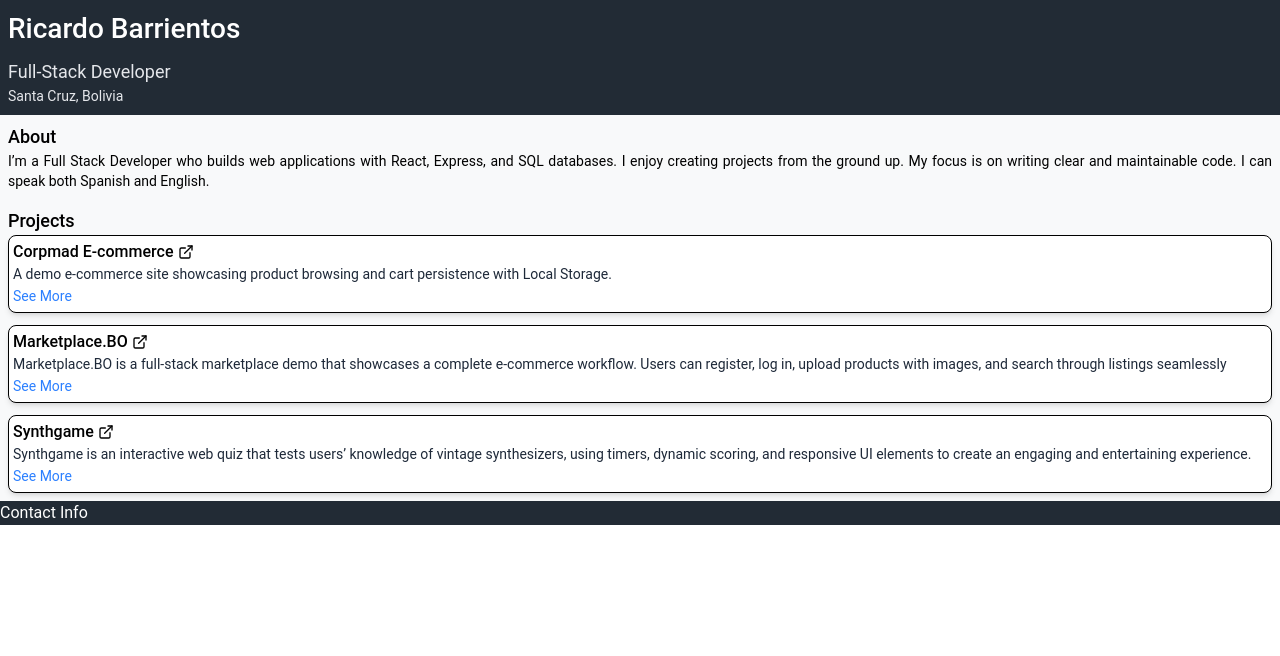
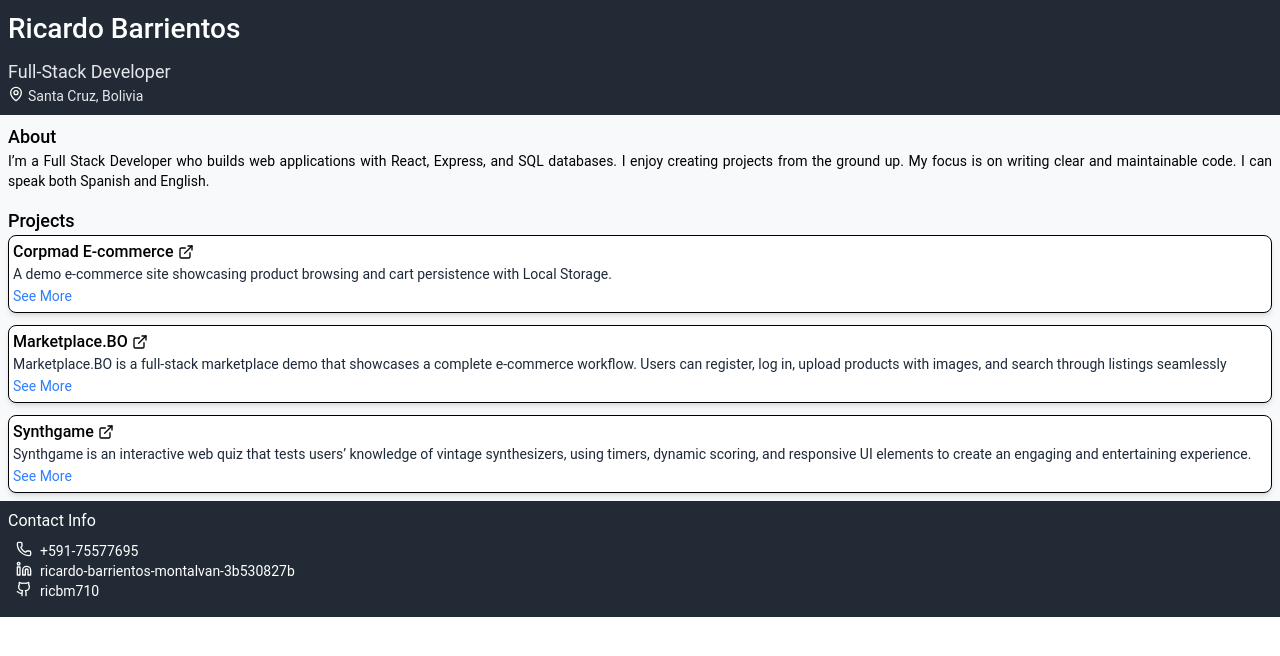
Before and after one commit to ricbm710/portfolio2025, a React (Vite) app: page / in a window 1280 px wide. Shown: the top 656 px of the page. Built offline with nearby package versions, Linux system fonts and the light colour scheme.

Commit message:
feat(footer): created contact info card

```diff
--- a/src/components/Footer.tsx
+++ b/src/components/Footer.tsx
@@ -1,5 +1,37 @@
+//lucide icons
+import { Github, Linkedin, Phone } from "lucide-react";
+
 const Footer = () => {
-  return <div className="bg-accent1 text-white">Contact Info</div>;
+  return (
+    <div className="bg-accent1 p-2">
+      <h3 className="text-[16px] text-white">Contact Info</h3>
+      <div className="p-2">
+        <a
+          href={`https://wa.me/${+59175577695}`}
+          className="text-white flex flex-row gap-2"
+        >
+          <Phone className="w-4 h-4" />
+          <span className="text-sm">+591-75577695</span>
+        </a>
+        <a
+          href={"www.linkedin.com/in/ricardo-barrientos-montalvan-3b530827b"}
+          className="text-white flex flex-row gap-2"
+        >
+          <Linkedin className="w-4 h-4" />
+          <span className="text-sm">
+            ricardo-barrientos-montalvan-3b530827b
+          </span>
+        </a>
+        <a
+          href={"https://github.com/ricbm710"}
+          className="text-white flex flex-row gap-2"
+        >
+          <Github className="w-4 h-4" />
+          <span className="text-sm">ricbm710</span>
+        </a>
+      </div>
+    </div>
+  );
 };
 
 export default Footer;
--- a/src/components/Navbar.tsx
+++ b/src/components/Navbar.tsx
@@ -1,3 +1,6 @@
+//lucide icons
+import { MapPin } from "lucide-react";
+
 const Navbar = () => {
   return (
     <div className="bg-accent1 p-2">
@@ -5,7 +8,10 @@ const Navbar = () => {
         Ricardo Barrientos
       </h1>
       <h2 className="text-gray-200 text-lg">Full-Stack Developer</h2>
-      <h2 className="text-gray-200 text-[14px]">Santa Cruz, Bolivia</h2>
+      <div className="flex flex-row gap-1">
+        <MapPin className="text-white h-4 w-4" />
+        <h2 className="text-gray-200 text-[14px]">Santa Cruz, Bolivia</h2>
+      </div>
     </div>
   );
 };
--- a/src/components/projects/ProjectCard.tsx
+++ b/src/components/projects/ProjectCard.tsx
@@ -1,8 +1,9 @@
 //interface
-import { ExternalLink } from "lucide-react";
 import type { Project } from "../../project_data/data";
 //hooks
 import { useState } from "react";
+//lucide icons
+import { ExternalLink } from "lucide-react";
 
 type ProjectProps = {
   project: Project;
--- a/src/project_data/data.ts
+++ b/src/project_data/data.ts
@@ -50,7 +50,7 @@ export const projects: Project[] = [
       Authentication: ["JWT"],
       ImageStorage: ["Cloudinary"],
       Database: ["PostgreSQL"],
-      Deployment: ["Netlify", "Fly.io"],
+      Deployment: ["Netlify", "Fly.io", "Neon"],
     },
     link: "https://marketplacebo.netlify.app/",
     repo: "https://github.com/ricbm710/Marketplace.BO",
@@ -71,7 +71,7 @@ export const projects: Project[] = [
       Styling: ["Tailwind"],
       Backend: ["Express", "Axios"],
       Database: ["PostgreSQL"],
-      Deployment: ["Netlify", "Fly.io"],
+      Deployment: ["Netlify", "Fly.io", "Neon"],
     },
     link: "https://synthgame.netlify.app/",
     repo: "https://github.com/ricbm710/synth-game-frontend",
```
